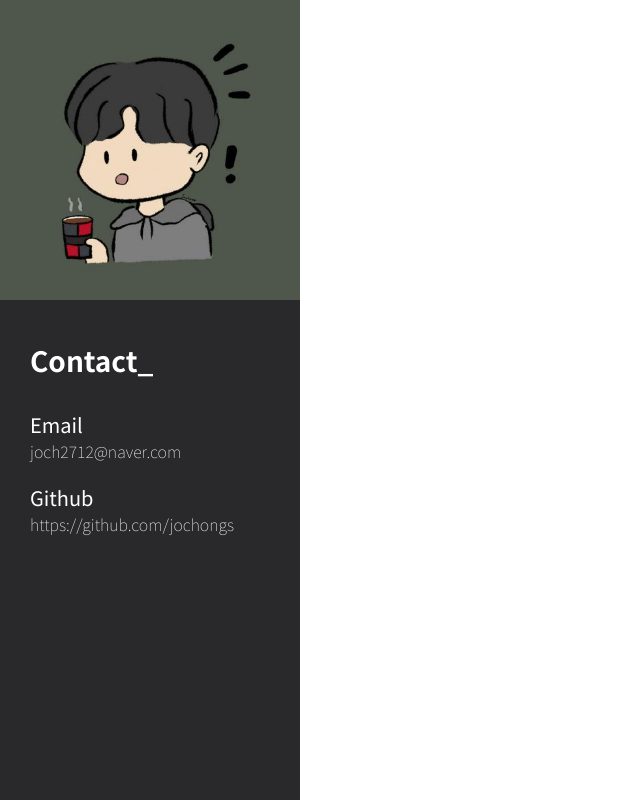
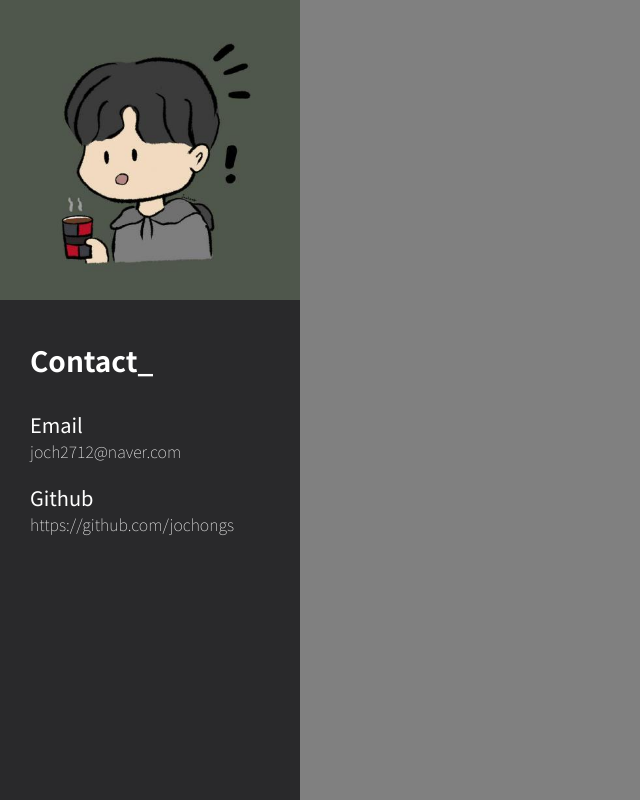
Before and after one commit to jochongs/portfolio, a React (Create React App) app: page / in a window 1280 px wide. Shown: the top 800 px of the page, without its empty margins (0-640 px from the left). Built offline with nearby package versions, Linux system fonts and the light colour scheme.

Commit message:
feat: add sidebar scss

```diff
--- a/src/scss/SideBar.scss
+++ b/src/scss/SideBar.scss
@@ -1,5 +1,5 @@
 .sidebar {
-  position: absolute;
+  position: fixed;
   width: 300px;
   height: 100%;
   background-color: #eee;
@@ -16,7 +16,7 @@
   .side_bar_content {
     display: flex;
     flex-direction: column;
-    height: 100%;
+    height: calc(100% - 300px);
     background-color: rgb(41, 41, 43);
     color: white;
     padding-top: 40px;
--- a/src/scss/page.scss
+++ b/src/scss/page.scss
@@ -2,7 +2,11 @@
   display: flex;
   height: 100%;
 
-  & > div {
-    height: 100%;
+  .contents_div {
+    position: absolute;
+    right: 0;
+    width: calc(100% - 300px);
+    min-height: 100vh;
+    background-color: grey;
   }
 }
```
